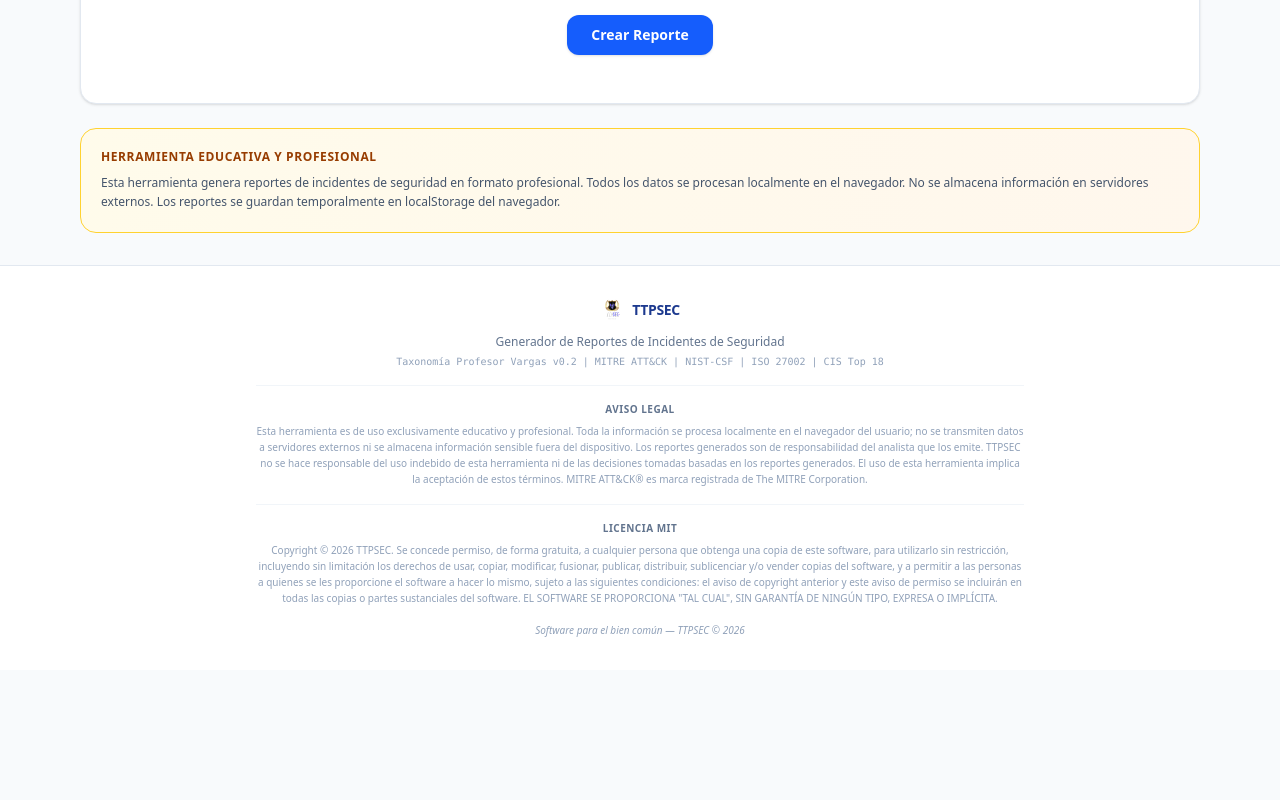
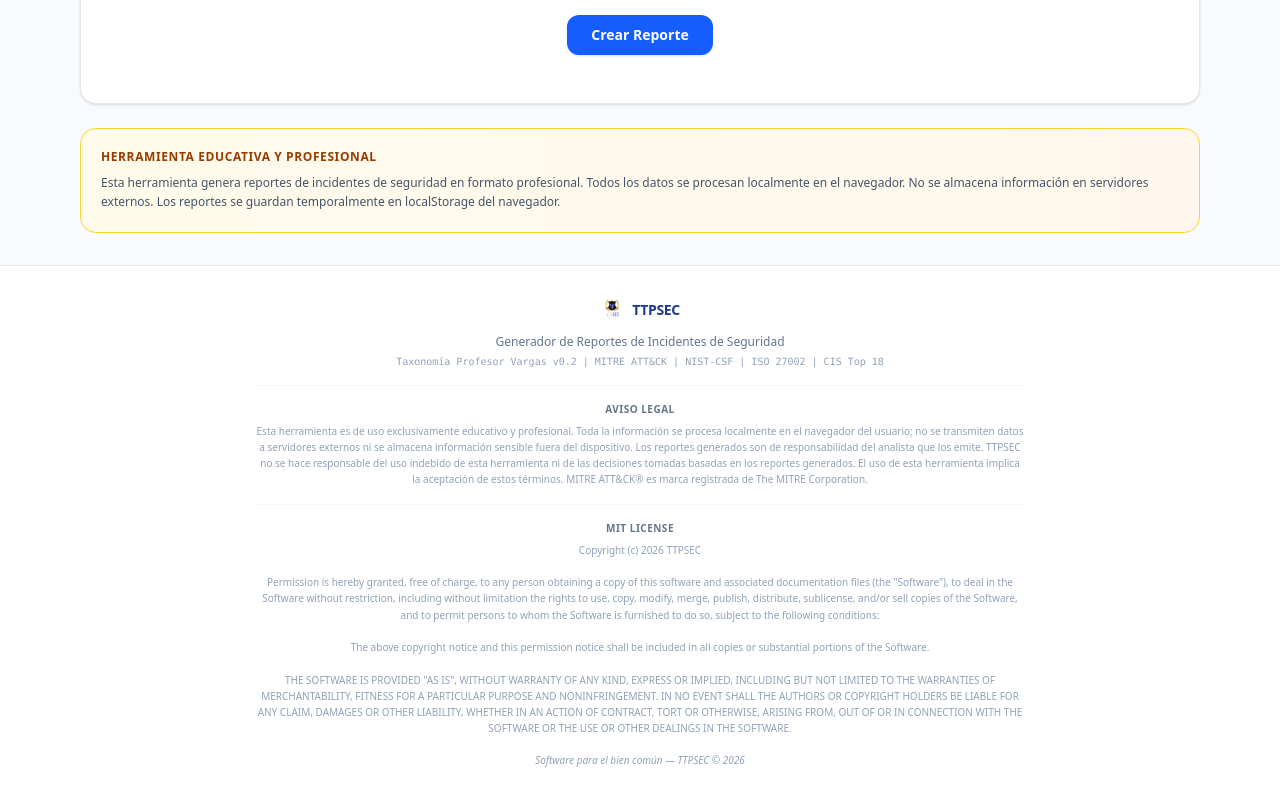
Before and after one commit to not-mickzz/incident-reports, a Next.js app: page / in a window 1280 px wide. Shown: the part 603-1403 px from the top of the page. Before the commit the page ends 1273 px from the top, so only its background shows below. Built offline with nearby package versions, Linux system fonts and the light colour scheme.

Commit message:
Add standard MIT license file and update footer with canonical MIT text

```diff
--- a/src/components/layout/Footer.tsx
+++ b/src/components/layout/Footer.tsx
@@ -33,17 +33,10 @@
         {/* MIT License */}
         <div className="border-t border-slate-100 pt-4 mt-4 max-w-3xl mx-auto">
           <p className="text-[10px] font-bold text-slate-500 uppercase tracking-wider text-center mb-1.5">
-            Licencia MIT
+            MIT License
           </p>
-          <p className="text-[10px] text-slate-400 leading-relaxed text-center">
-            Copyright &copy; {new Date().getFullYear()} TTPSEC. Se concede permiso, de forma gratuita,
-            a cualquier persona que obtenga una copia de este software, para utilizarlo sin restricción,
-            incluyendo sin limitación los derechos de usar, copiar, modificar, fusionar, publicar,
-            distribuir, sublicenciar y/o vender copias del software, y a permitir a las personas a
-            quienes se les proporcione el software a hacer lo mismo, sujeto a las siguientes condiciones:
-            el aviso de copyright anterior y este aviso de permiso se incluirán en todas las copias o
-            partes sustanciales del software. EL SOFTWARE SE PROPORCIONA "TAL CUAL", SIN GARANTÍA DE
-            NINGÚN TIPO, EXPRESA O IMPLÍCITA.
+          <p className="text-[10px] text-slate-400 leading-relaxed text-center whitespace-pre-line">
+            {`Copyright (c) ${new Date().getFullYear()} TTPSEC\n\nPermission is hereby granted, free of charge, to any person obtaining a copy of this software and associated documentation files (the "Software"), to deal in the Software without restriction, including without limitation the rights to use, copy, modify, merge, publish, distribute, sublicense, and/or sell copies of the Software, and to permit persons to whom the Software is furnished to do so, subject to the following conditions:\n\nThe above copyright notice and this permission notice shall be included in all copies or substantial portions of the Software.\n\nTHE SOFTWARE IS PROVIDED "AS IS", WITHOUT WARRANTY OF ANY KIND, EXPRESS OR IMPLIED, INCLUDING BUT NOT LIMITED TO THE WARRANTIES OF MERCHANTABILITY, FITNESS FOR A PARTICULAR PURPOSE AND NONINFRINGEMENT. IN NO EVENT SHALL THE AUTHORS OR COPYRIGHT HOLDERS BE LIABLE FOR ANY CLAIM, DAMAGES OR OTHER LIABILITY, WHETHER IN AN ACTION OF CONTRACT, TORT OR OTHERWISE, ARISING FROM, OUT OF OR IN CONNECTION WITH THE SOFTWARE OR THE USE OR OTHER DEALINGS IN THE SOFTWARE.`}
           </p>
         </div>
 
```
Also changed, not shown: 1 other file (tests, documents, lock files or other folders).
